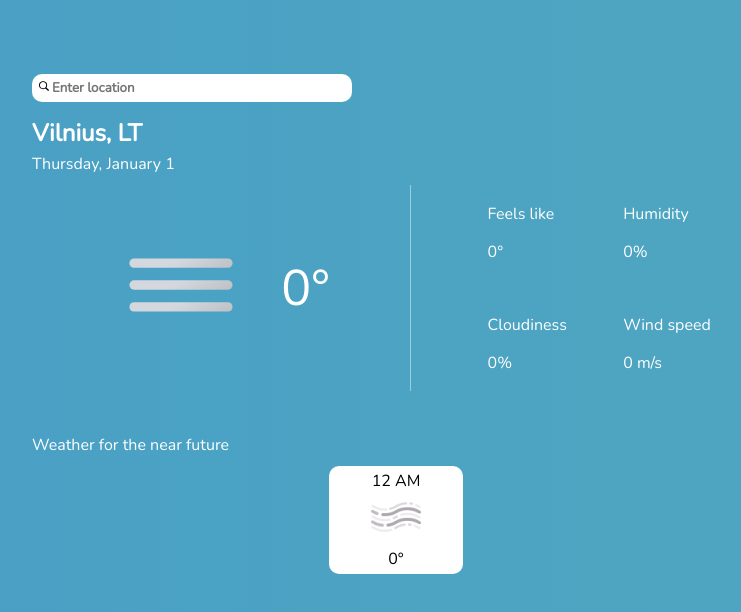
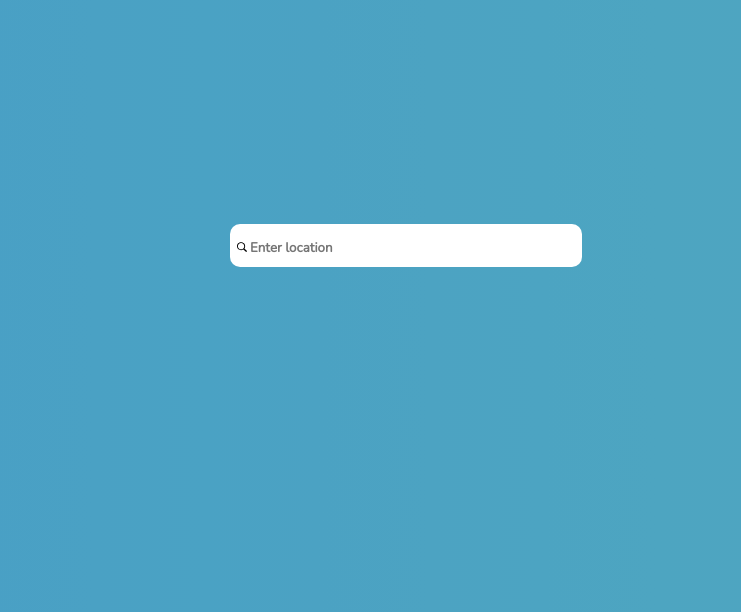
Before and after one commit to GintileDaugelaite/weather-app, a React (Vite) app: page / in a window 1280 px wide. Shown: the top 612 px of the page, without its empty margins (244-985 px from the left). Built offline with nearby package versions, Linux system fonts and the light colour scheme.

Commit message:
Implement search on homepage

```diff
--- a/src/App.scss
+++ b/src/App.scss
@@ -39,7 +39,29 @@ body {
   font-family: "Nunito", sans-serif;
   color: black;
   background: url(./assets/backgrounds/background-sunny.svg);
+  height: 100%;
 }
+
+.homepage_search-input {
+  margin: 10rem 0 0 20px;
+    width: 22rem;
+    border-radius: 10px;
+    background: url(./assets/static-icons/search-icon.svg) no-repeat scroll 7px 18px, #ffffff;
+    padding: 15px 5px 10px 20px;
+    border: none;
+    font-family: "Nunito", sans-serif;
+    font-weight: 600;
+
+    @include mobile-s {
+      width: 15rem;
+    }
+
+    &:focus {
+      outline: none;
+    }
+
+}
+
 
 .wrapper {
   display: flex;
@@ -47,6 +69,7 @@ body {
   flex-wrap: wrap;
   justify-content: center;
   align-items: center;
+  height: 100%;
 
   @include laptop {
     margin-top: 5%;
@@ -154,7 +177,7 @@ body {
   display: flex;
   flex-direction: row;
   text-align: center;
-  justify-content: space-evenly;
+  justify-content: space-around;
 
   @include tablet {
     justify-content: center;
@@ -168,6 +191,7 @@ body {
     display: flex;
     flex-direction: column;
     justify-content: center;
+    min-width: 170px;
 
     @include tablet-s {
       border-right: 1px solid #ffffff73;
--- a/src/App.tsx
+++ b/src/App.tsx
@@ -3,17 +3,28 @@ import WeatherForecast from "./components/WeatherForecast";
 import Header from "./components/Header";
 import TempStats from "./components/TempStats";
 import { WeatherContextProvider } from "./WeatherContext";
-
+import Search from "./components/Search";
+import { useState} from "react";
 
 const App: React.FC = () => {
+  const [searched, setSearched] = useState(false);
+
+  const handleSearch = () => {
+    setSearched(true);
+  };
 
   return (
     <div className="wrapper">
       <WeatherContextProvider>
-      <Header
-      />
-      <TempStats/>
-      <WeatherForecast />
+        {searched ? (
+          <>
+            <Header onSearch={handleSearch} />
+            <TempStats />
+            <WeatherForecast />
+          </>
+        ) : (
+          <Search className={`homepage_search-input`} onSearch={handleSearch} />
+        )}
       </WeatherContextProvider>
     </div>
   );
--- a/src/WeatherContext.tsx
+++ b/src/WeatherContext.tsx
@@ -1,4 +1,4 @@
-import { createContext, useContext, useEffect, useState } from 'react';
+import { createContext, useContext, useState } from 'react';
 import axios from 'axios';
 
 type WeatherData = {
@@ -166,7 +166,7 @@ type WeatherData = {
     setData: React.Dispatch<React.SetStateAction<WeatherData>>;
     location: string;
     setLocation: React.Dispatch<React.SetStateAction<string>>;
-    searchLocation: (event: React.KeyboardEvent<HTMLInputElement>) => void;
+    searchLocation: () => void;
     forecastData: WeatherForecastData;
   };
 
@@ -196,8 +196,8 @@ type WeatherData = {
   const urlCurrentWeather = `https://api.openweathermap.org/data/2.5/weather?q=${location}&appid=c9460a1dad58496d6599ed81f97e4637&units=metric`;
   const urlForecast = `https://api.openweathermap.org/data/2.5/forecast?q=${location}&cnt=5&appid=c9460a1dad58496d6599ed81f97e4637&units=metric`;
 
-  const searchLocation = (event: React.KeyboardEvent<HTMLInputElement>) => {
-    if (event.key === "Enter") {
+  const searchLocation = () => {
+    // if (event.key === "Enter") {
       axios.all([
         axios.get(urlCurrentWeather),
         axios.get(urlForecast)
@@ -208,9 +208,10 @@ type WeatherData = {
         setForecastData(forecastRes.data)
         console.log(currentWeatherRes.data);
         console.log(forecastRes.data);
-      }));
+      })
+      );
       setLocation("");
-    }
+    // }
   };
 
 
--- a/src/components/Search.tsx
+++ b/src/components/Search.tsx
@@ -1,20 +1,30 @@
 import { useWeatherContext } from "../WeatherContext";
 
 
-const Search = () => {
+type SearchProps = {
+  className?: string,
+  onSearch: any;
+}
+
+const Search = ({className, onSearch}: SearchProps) => {
   const { location, setLocation, searchLocation } = useWeatherContext();
 
-
+  const handleKeyDown = (event: React.KeyboardEvent<HTMLInputElement>) => {
+    if (event.key === "Enter") {
+      searchLocation();
+      onSearch()
+    }
+  };
 
   return (
     <>
       <input
         type="text"
-        className="header__search-input"
+        className={className}
         placeholder="Enter location"
         value={location}
         onChange={event => setLocation(event.target.value)}
-        onKeyDown={searchLocation}
+        onKeyDown={handleKeyDown}
       />
     </>
   );
--- a/src/components/WeatherForecast.tsx
+++ b/src/components/WeatherForecast.tsx
@@ -1,5 +1,6 @@
 import WeatherForecastCard from "./WeatherForecastCard";
 import { useWeatherContext } from "../WeatherContext";
+
 
 const WeatherForecast = () => {
   const { forecastData } = useWeatherContext();
```
